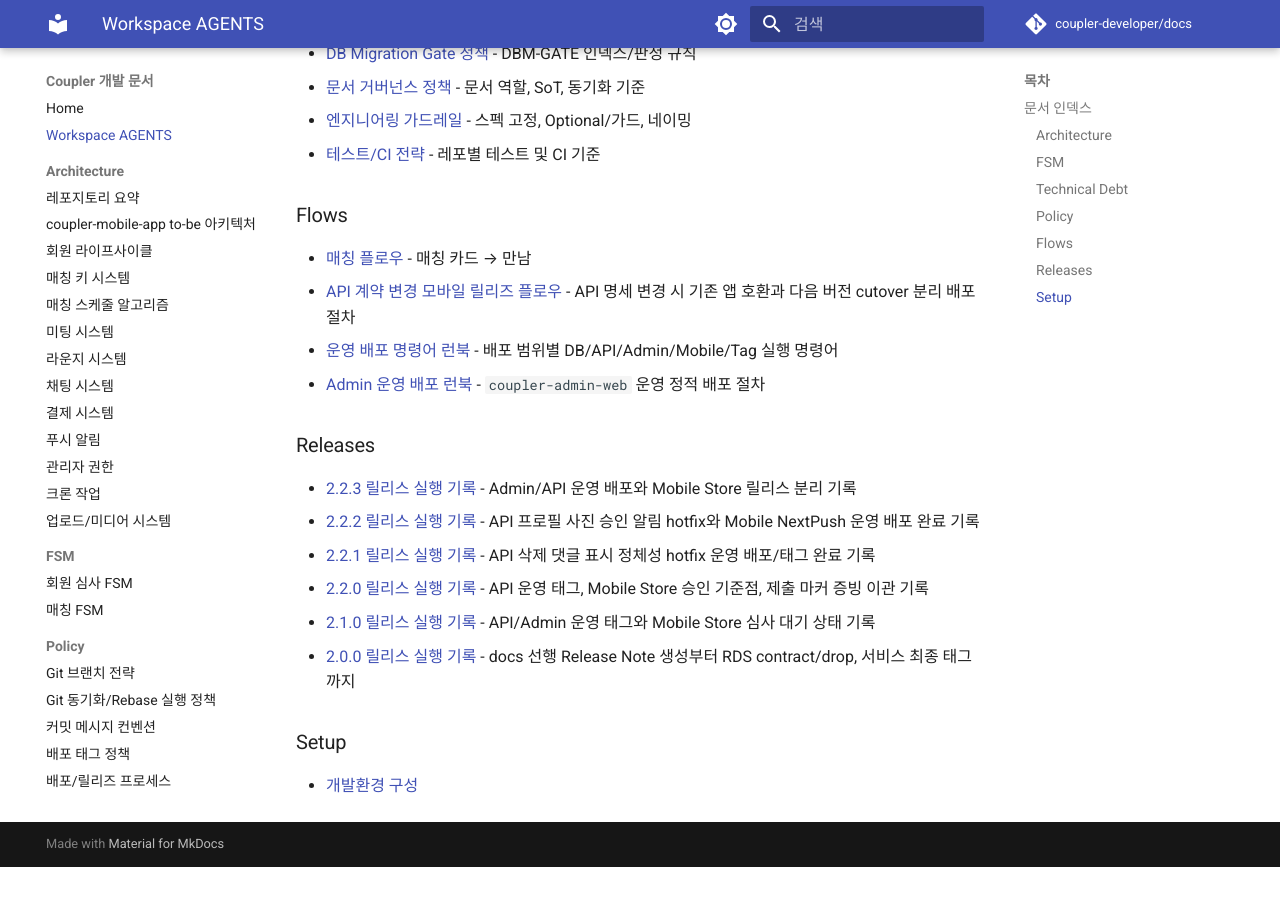
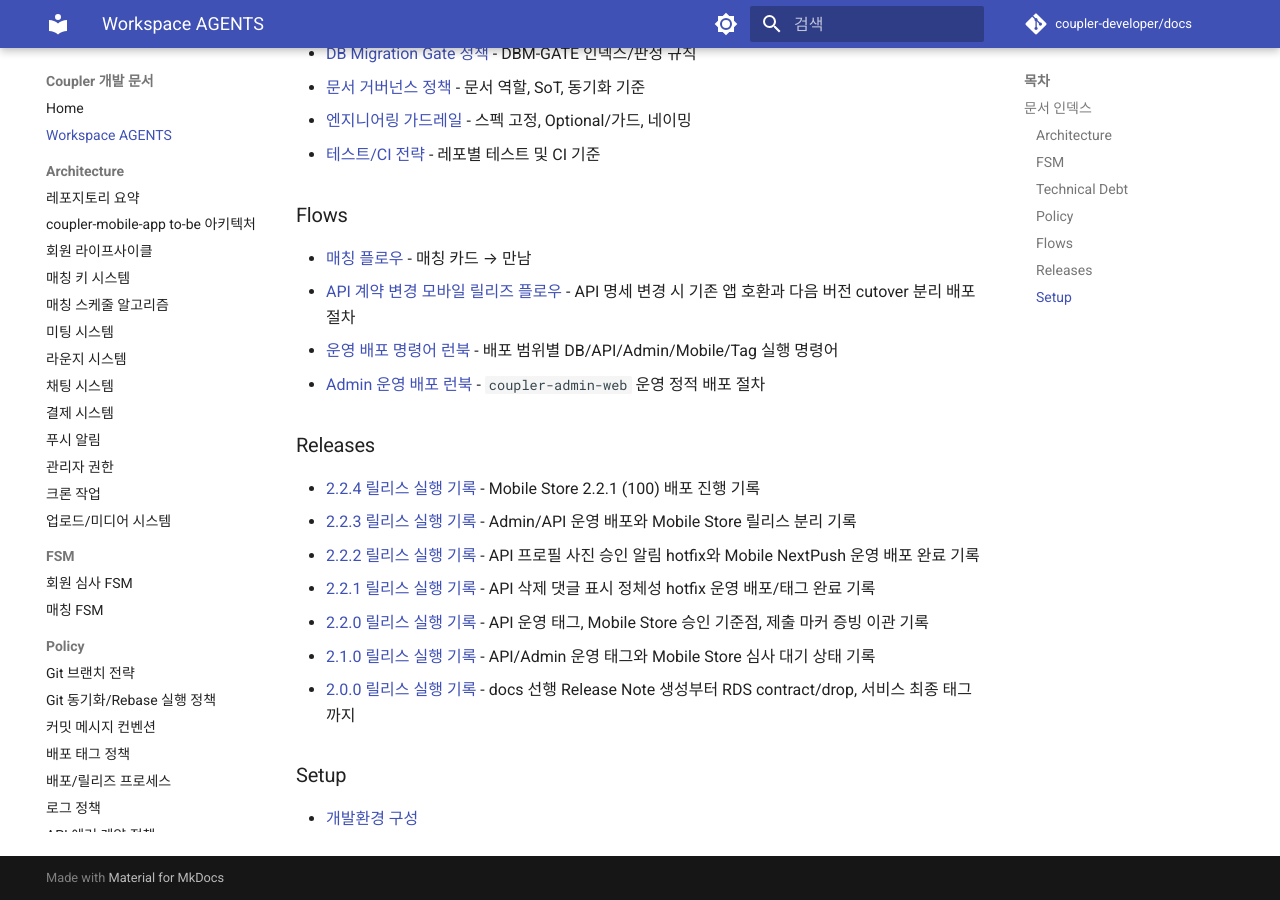
Before and after one commit to coupler-developer/docs, an MkDocs documentation site: the page built from content/AGENTS.md, in a window 1280 px wide and 900 px high, scrolled down 3264 px. Built offline with MkDocs 1.6.1 and Material for MkDocs 9.7.7, drawn with Linux system fonts in a browser that asks for light colours; comment, search, counter and statistics services are not loaded; before the commit the page ends 4131 px from its top, so only the background shows below that; part of the change alters nothing that is shown.

Commit message:
docs: 모바일 2.2.1 스토어 배포 기록 추가
Changes:
- docs v2.2.4 릴리스 기록을 in_progress 상태로 추가
- Mobile Store 2.2.1 (100) PR merge/CI 기준과 Store 배포 대기 범위를 분리
- AGENTS 인덱스와 mkdocs nav에 v2.2.4 기록 연결

Tests:
- yarn validate:docs

```diff
--- a/content/AGENTS.md
+++ b/content/AGENTS.md
@@ -97,6 +97,7 @@
 
 ### Releases
 
+- [2.2.4 릴리스 실행 기록](releases/v2.2.4.md) - Mobile Store 2.2.1 (100) 배포 진행 기록
 - [2.2.3 릴리스 실행 기록](releases/v2.2.3.md) - Admin/API 운영 배포와 Mobile Store 릴리스 분리 기록
 - [2.2.2 릴리스 실행 기록](releases/v2.2.2.md) - API 프로필 사진 승인 알림 hotfix와 Mobile NextPush 운영 배포 완료 기록
 - [2.2.1 릴리스 실행 기록](releases/v2.2.1.md) - API 삭제 댓글 표시 정체성 hotfix 운영 배포/태그 완료 기록
--- /dev/null
+++ b/content/releases/v2.2.4.md
@@ -0,0 +1,107 @@
+# 2.2.4 릴리스 실행 기록
+
+## 문서 역할
+
+- 역할: `시나리오`
+- 문서 종류: `flow`
+- 충돌 시 우선 문서: `policy/release-process.md`, 태그 기준은 `policy/release-tag-policy.md`
+- 기준 성격: `as-is`
+
+## 목적
+
+- `v2.2.4` docs 릴리스 기록에 Mobile Store `2.2.1 (100)` 배포 진행 기준점을 고정한다.
+- docs 릴리스 번호는 Mobile Store 버전 번호를 강제하지 않고, 배포 기록의 순번으로 사용한다.
+- Store archive, upload, review, release, 제출 마커 증빙, 최종 모바일 릴리스 태그를 배포 진행 상태와 분리해 추적한다.
+
+## 범위
+
+- 대상: `docs`, `coupler-mobile-app`
+- 포함 범위: Mobile Store `2.2.1 (100)` native metadata merge 기준, PR/CI 검증 결과, Store 배포 진행 기록, docs Release 기록
+- 제외 범위: 운영 `RDS` 변경, `coupler-api` 운영 배포, `coupler-admin-web` 운영 배포, Mobile NextPush 배포, Codex의 Store archive/upload/승인/출시 수행
+
+## 상위 규범 문서
+
+- [배포/릴리즈 프로세스](../policy/release-process.md)
+- [배포 태그 정책](../policy/release-tag-policy.md)
+- [테스트/CI 전략](../policy/testing-strategy.md)
+- [API 계약 변경 모바일 릴리즈 플로우](../flows/cross-project/api-contract-mobile-release-flow.md)
+
+## 릴리스 상태
+
+- 목표 버전: `v2.2.4`
+- 전체 상태: `in_progress`
+- 완료 범위: `coupler-mobile-app` PR #143 merge, Android/iOS native metadata `2.2.1 (100)` 반영, local quality gate 통과, GitHub Actions 통과, docs 진행 기록 작성
+- 대기 범위: Store archive 생성, Android AAB `2.2.1 (100)` 산출, iOS archive 산출, Store upload/submission/review/release, 제출 마커 태그 생성 여부 확정, Store release 후 모바일 `v2.2.1` 태그 생성 여부 확정, docs 최종 released 갱신
+- `docs` 기록 버전: `v2.2.4` (통합 릴리스 기록 번호)
+- `coupler-mobile-app` Store 버전: `2.2.1 (100)`
+- `coupler-mobile-app` merge PR: [#143](https://github.com/coupler-developer/coupler-mobile-app/pull/143)
+- `coupler-mobile-app` PR 커밋: `a38d7f61d8e9fb1e2f04122ab4159cbf087a74e0`
+- `coupler-mobile-app` merge 커밋: `3efcfaec3de2f37210be69454d95bc7f5eb88ad6`
+- `coupler-mobile-app` 릴리스 태그: `미생성` (Store 승인/운영 출시/기본 검증 후 생성 대상)
+- `coupler-mobile-app` 제출 마커 태그: `미생성` (Store 제출 직후 `submitted/mobile-2.2.1-100` 생성 여부 확정 대상)
+- 제출 마커 증빙 이관/삭제: `미수행` (Store release 후 릴리스 기록 최종 갱신 시 처리 대상)
+
+## 릴리스 결과
+
+- `coupler-mobile-app` PR #143이 `main`에 merge되어 Store binary용 native metadata가 `2.2.1 (100)` 기준으로 준비됐다.
+- Android는 `versionName 2.2.1`, `versionCode 100`으로 갱신됐다.
+- iOS는 `MARKETING_VERSION 2.2.1`, `CURRENT_PROJECT_VERSION 100`으로 갱신됐다.
+- Codex는 Store archive, Android AAB `2.2.1 (100)` 생성, iOS archive 생성, Store upload/submission/review/release를 수행하지 않았다.
+- 기존 로컬 Android AAB `android/app/build/outputs/bundle/release/2.2.1(99).aab`는 목표 build `100`과 다르므로 이번 Store 제출 산출물로 사용하지 않는다.
+- Mobile NextPush는 이번 릴리스 범위에 포함하지 않는다.
+
+## 메인 흐름
+
+1. Mobile Store `2.2.1 (100)`을 `v2.2.3` Admin/API 릴리스와 분리된 Store 릴리스 범위로 확정했다.
+2. `coupler-mobile-app` release PR #143에서 Android/iOS native metadata를 `2.2.1 (100)`으로 갱신했다.
+3. PR #143의 local quality gate와 GitHub Actions를 확인했다.
+4. PR #143을 `main`에 merge해 Store build 기준 커밋을 확정했다.
+5. Codex는 Store archive/upload 단계에 개입하지 않고, Store 배포 진행 상태를 docs `v2.2.4`에 기록한다.
+6. Store archive와 제출은 릴리즈 작업자가 별도로 수행한다.
+7. Store 제출 직후 제출 마커 태그 생성 여부와 산출물 hash를 기록한다.
+8. Store 승인/운영 출시/기본 검증 완료 후 `coupler-mobile-app` 릴리스 태그와 docs 최종 상태를 갱신한다.
+
+## 검증 근거
+
+- `coupler-mobile-app`
+    - PR: [#143](https://github.com/coupler-developer/coupler-mobile-app/pull/143)
+    - PR 상태 확인 시점: `MERGED`
+    - PR 커밋: `a38d7f61d8e9fb1e2f04122ab4159cbf087a74e0`
+    - merge 커밋: `3efcfaec3de2f37210be69454d95bc7f5eb88ad6`
+    - 변경 파일:
+        - `android/app/build.gradle`
+        - `ios/ritzy.xcodeproj/project.pbxproj`
+    - Android metadata: `versionName 2.2.1`, `versionCode 100`
+    - iOS metadata: `MARKETING_VERSION 2.2.1`, `CURRENT_PROJECT_VERSION 100`
+    - local quality gate: `yarn lint`, `yarn typecheck`, `yarn test:ci` 통과
+    - GitHub Actions: `eslint`, `prettier`, `storybook`, `test`, `typecheck` 통과
+    - Store archive/upload/release: Codex 수행 안 함
+    - Android AAB `2.2.1 (100)`: 이 기록 작성 시점에 Codex가 생성하지 않음
+- `docs`
+    - 기록 상태: Mobile Store 배포 진행 중 상태를 `in_progress`로 문서화
+    - 최종 `released` 전환 조건: Store 승인/운영 출시/기본 검증, 제출 마커 증빙 이관, 모바일 릴리스 태그 생성 여부 확정
+
+## 롤백 기준
+
+- Store 제출 전 문제가 확인되면 `coupler-mobile-app` `main`에서 PR #143 merge 커밋을 revert하거나 후속 version/build 수정 PR을 만든다.
+- Store 제출 후 문제가 확인되면 Store console의 제출 취소, 새 build 업로드, 단계적 출시 중단, 또는 후속 hotfix build 제출 중 실제 상태에 맞는 조치를 선택한다.
+- Store 승인/운영 출시 전에는 `coupler-mobile-app` `v2.2.1` 릴리스 태그를 생성하지 않는다.
+- 제출 마커 태그를 생성한 뒤 Store 제출을 중단하면 제출 마커 태그 삭제 또는 보류 사유를 docs 최종 기록에 남긴다.
+- 운영 `RDS`, `coupler-api`, `coupler-admin-web`, Mobile NextPush는 이번 릴리스 롤백 범위가 아니다.
+
+## 후속 작업
+
+- Store archive 산출물 경로와 hash를 기록한다.
+- Android AAB `2.2.1 (100)` 산출 여부를 기록한다.
+- iOS archive/App Store Connect upload 여부를 기록한다.
+- Store 제출/승인/운영 출시 시각과 검증 결과를 기록한다.
+- 제출 마커 태그 `submitted/mobile-2.2.1-100` 생성 여부와 tag commit을 기록한다.
+- Store release 후 모바일 `v2.2.1` 릴리스 태그 생성 여부를 확정한다.
+- docs `v2.2.4` 기록을 `released` 또는 다른 최종 상태로 갱신한다.
+
+## 관련 문서
+
+- [배포/릴리즈 프로세스](../policy/release-process.md)
+- [배포 태그 정책](../policy/release-tag-policy.md)
+- [API 계약 변경 모바일 릴리즈 플로우](../flows/cross-project/api-contract-mobile-release-flow.md)
+- [2.2.3 릴리스 실행 기록](v2.2.3.md)
--- a/mkdocs.yml
+++ b/mkdocs.yml
@@ -101,6 +101,7 @@ nav:
       - 운영 배포 명령어 런북: flows/cross-project/production-deploy-command-runbook.md
       - Admin 운영 배포 런북: flows/cross-project/admin-web-production-deploy-flow.md
   - Releases:
+      - 2.2.4 릴리스 실행 기록: releases/v2.2.4.md
       - 2.2.3 릴리스 실행 기록: releases/v2.2.3.md
       - 2.2.2 릴리스 실행 기록: releases/v2.2.2.md
       - 2.2.1 릴리스 실행 기록: releases/v2.2.1.md
```
